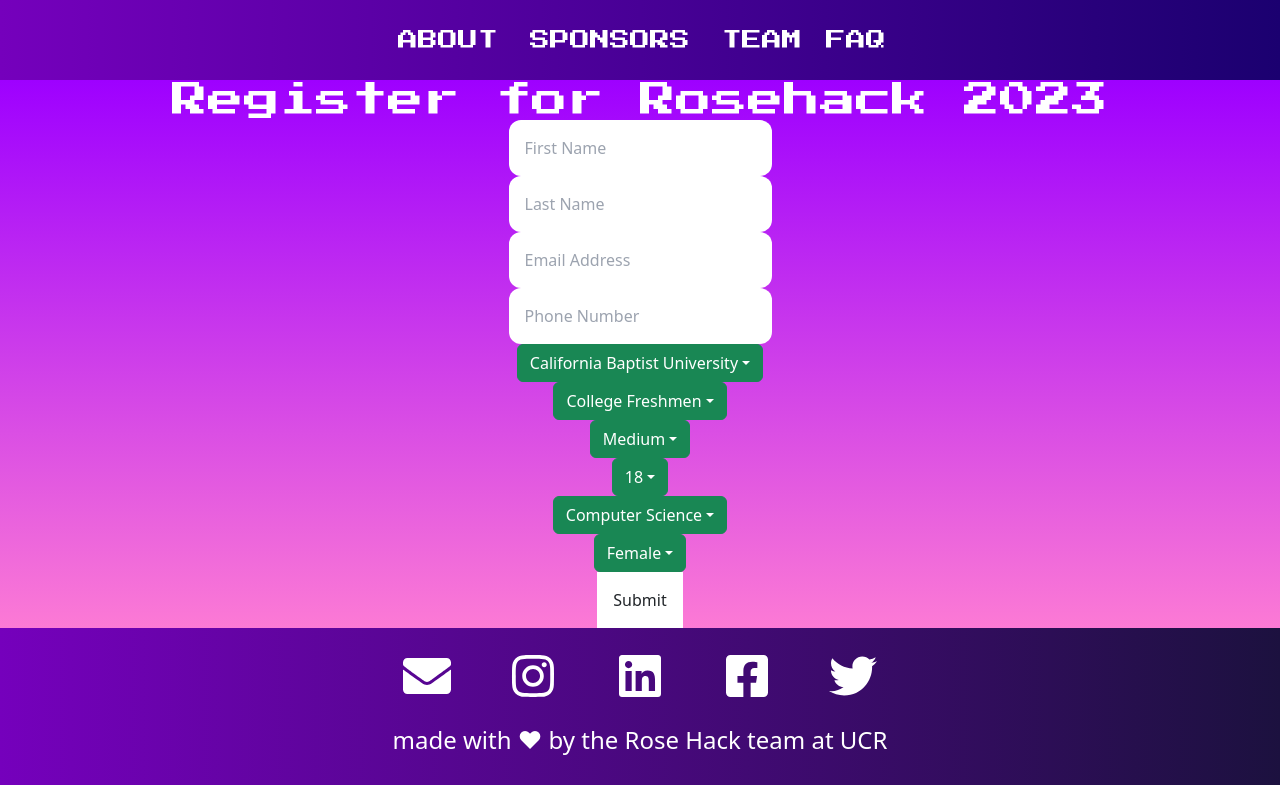
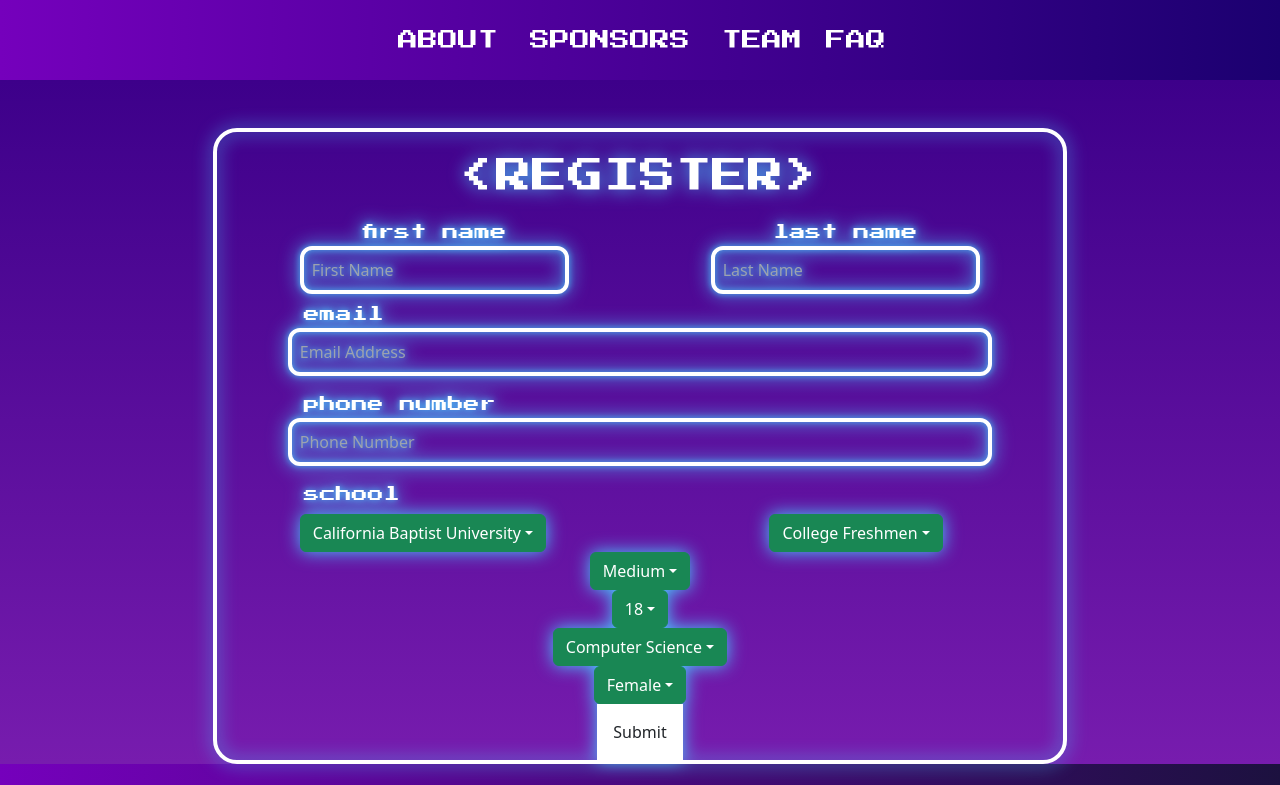
Before and after one commit to Alamode89/rosehack2023, a Next.js app: page /register in a window 1280 px wide. Shown: the top 785 px of the page. Built offline with nearby package versions, Linux system fonts and the light colour scheme.

Commit message:
styling register

```diff
--- a/pages/register.tsx
+++ b/pages/register.tsx
@@ -1,5 +1,6 @@
 import React, { useState } from "react";
 import Selector from "../components/Selector";
+import { Row, Col } from "react-bootstrap";
 
 const schools = [
   "University of California, Riverside",
@@ -65,62 +66,96 @@
   };
 
   return (
-    <div className="flex justify-center items-center flex-col bg-gradient-to-b from-register-top to-register-bottom">
-      <div className="font-pixel text-4xl p-0 m-0 text-white text-center">
-        Register for Rosehack 2023
+    <div className="flex justify-center items-center flex-col bg-gradient-to-b from-about-top to-about-bottom w-full">
+      <div className="border-4 mt-5 rounded-3xl border-white drop-shadow-blue items-center flex flex-col w-2/3">
+        <div className="font-pixel text-4xl p-0 text-white text-center w-1/2 m-4">
+          &lt;REGISTER&gt;
         </div>
+        <Row className="w-10/12 flex justify-between items-between">
+          <Col md={5}>
+            <label className="font-pixel text-md text-white text-center w-full drop-shadow-bluesmall">
+              first name
+            </label>
             <input
               type="text"
               name="first"
               value={user.first}
               onChange={handleInput}
               placeholder="First Name"
-        className="rounded-xl p-3"
+              className="text-white rounded-xl p-2 w-full bg-transparent border-4 border-white drop-shadow-bluesmall"
             />
+          </Col>
+          <Col md={5}>
+            <label className="font-pixel text-md text-white text-center w-full drop-shadow-bluesmall">
+              last name
+            </label>
             <input
               type="text"
               name="last"
               value={user.last}
               onChange={handleInput}
               placeholder="Last Name"
-        className="rounded-xl p-3"
+              className="text-white rounded-xl p-2 w-full bg-transparent border-4 border-white drop-shadow-bluesmall"
             />
+          </Col>
+        </Row>
+        <div className="my-2 w-10/12 ">
+          <label className="drop-shadow-bluesmall text-left font-pixel text-md text-white w-full ml-4">
+            email
+          </label>
           <input
             type="text"
             name="email"
             value={user.email}
             onChange={handleInput}
             placeholder="Email Address"
-        className="rounded-xl p-3"
+            className="text-white rounded-xl p-2 w-full bg-transparent border-4 border-white drop-shadow-bluesmall"
           />
+        </div>
+        <div className="my-2 w-10/12 ">
+          <label className="drop-shadow-bluesmall text-left font-pixel text-md text-white w-full ml-4">
+            phone number
+          </label>
+
           <input
             type="text"
             name="phone"
             value={user.phone}
             onChange={handleInput}
             placeholder="Phone Number"
-        className="rounded-xl p-3"
+            className="text-white rounded-xl p-2 w-full bg-transparent border-4 border-white drop-shadow-bluesmall"
           />
-
+        </div>
+        <div className="w-10/12 flex justify-start ">
+          <label className="my-2 drop-shadow-bluesmall text-left font-pixel text-md text-white w-full ml-4">
+            school
+          </label>
+        </div>
+        <Row className="  w-10/12">
+          <Col md={8} className="m-0">
             <Selector
               options={schools}
               user={user}
               field="school"
               handleInput={handleInput}
             />
-
+          </Col>
+          <Col md={4}>
             <Selector
               options={grades}
               user={user}
               field="grade"
               handleInput={handleInput}
             />
+          </Col>
+        </Row>
 
         <Selector
           options={shirts}
           user={user}
           field="shirt"
           handleInput={handleInput}
+
         />
 
         <Selector
@@ -145,6 +180,7 @@
         />
         <button className="p-3 bg-white">Submit</button>
       </div>
+    </div>
   );
 };
 
```
Lines whose indentation alone changed are shown as unchanged.
